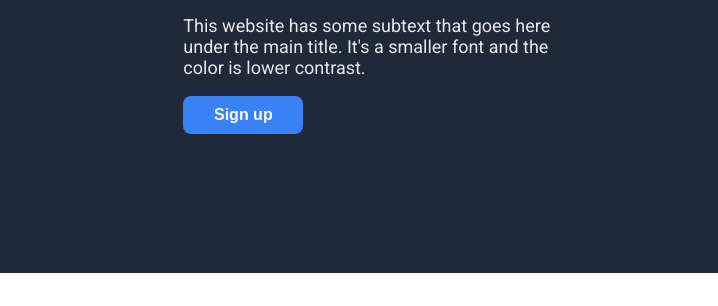
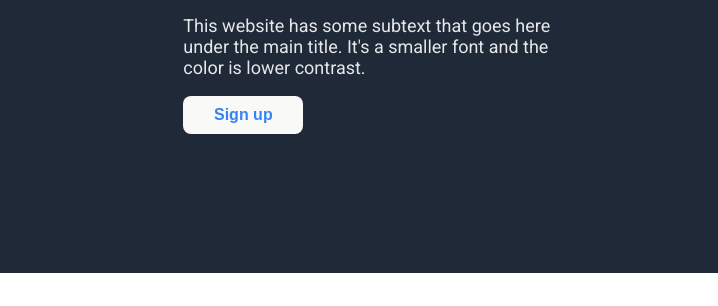
Before and after one commit to jdmrabe/odin-landing-page, a plain HTML site: page index.html in a window 1280 px wide. In both pictures the pointer is over the button 243 px from the left and 399 px from the top of the page. Shown: the part 285-591 px from the top of the page, 0-718 px from the left. Drawn offline with Linux system fonts and the light colour scheme.

Commit message:
Add button hover effect

```diff
--- a/style.css
+++ b/style.css
@@ -87,6 +87,7 @@ header {
 }
 
 button {
+  transition: 300ms;
   background-color: #3882f6;
   color: #f9faf8;
   font-weight: bold;
@@ -95,6 +96,13 @@ button {
   border-radius: 8px;
   border: 0;
   width: 120px;
+  cursor: pointer;
+}
+
+button:hover {
+  transition: 300ms;
+  background-color: #f9faf8;
+  color: #3882f6;
 }
 
 .main {
```
